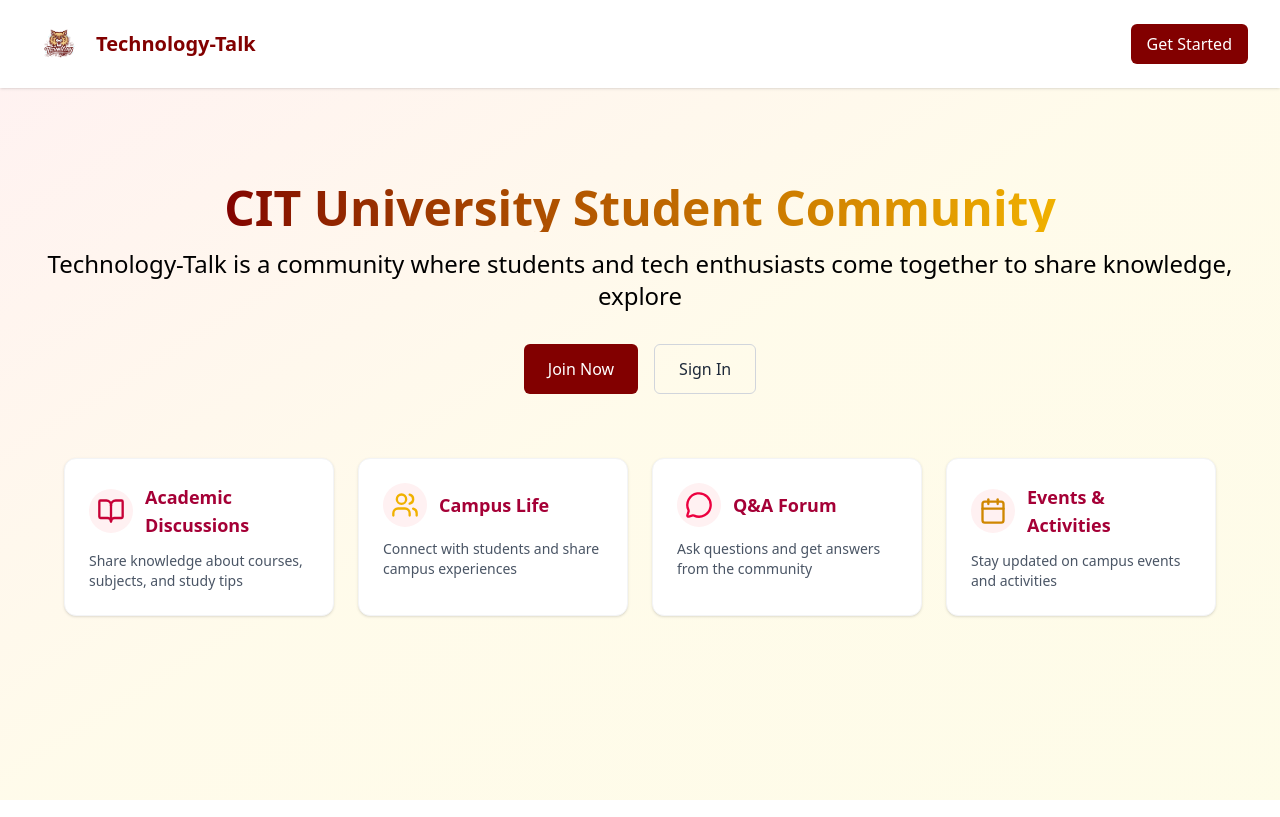
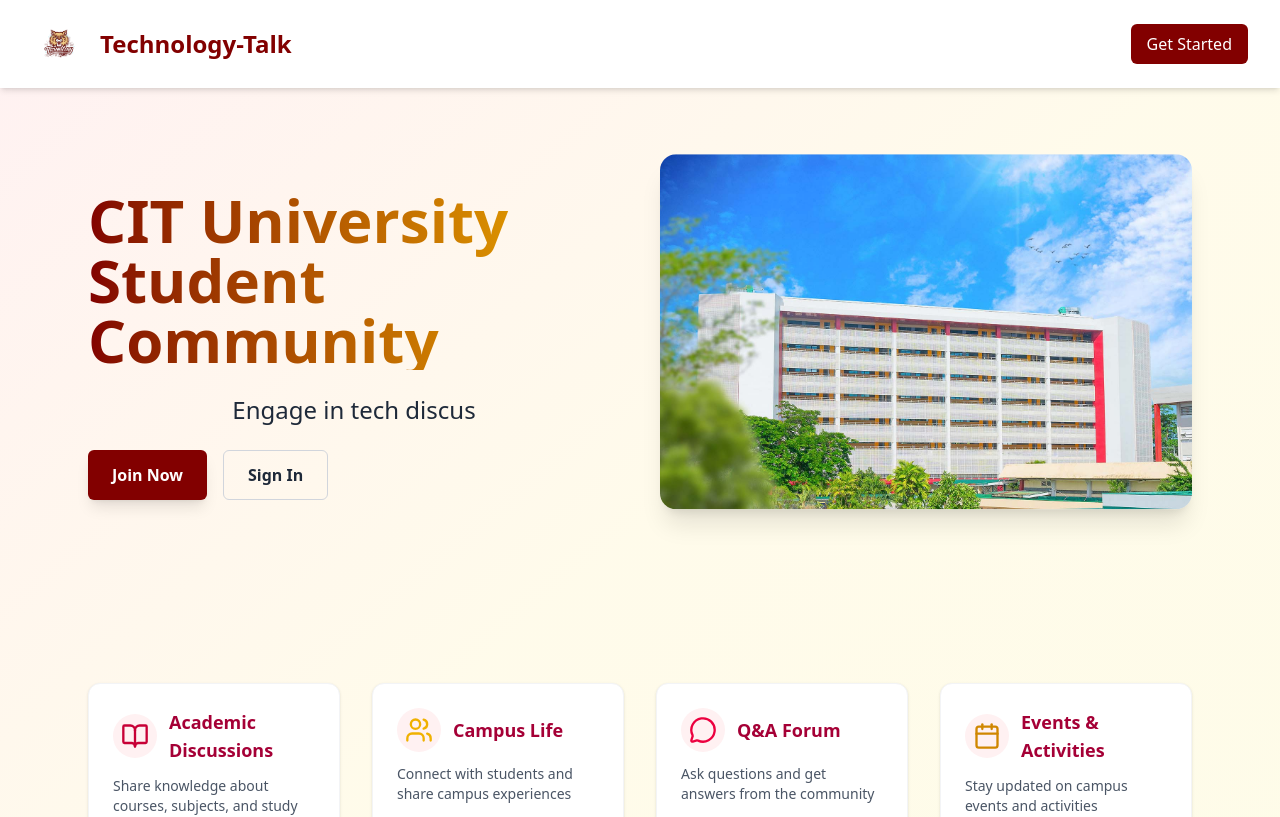
Before and after one commit to ivebaan/Technology-Talk, a React (Vite) app in the folder tech-talk/: page /technology in a window 1280 px wide. Shown: the top 817 px of the page. Built offline with nearby package versions, Linux system fonts and the light colour scheme.

Commit message:
Updated Landing page UI

```diff
--- a/tech-talk/src/components/layout/Landing.jsx
+++ b/tech-talk/src/components/layout/Landing.jsx
@@ -1,89 +1,145 @@
 import React from "react";
 import { BookOpen, Users, MessageCircle, Calendar } from "lucide-react";
 import logo from "../../assets/images/tech.png";
+import landingImg from "../../assets/images/cover.jpg";
 import FeatureCard from "../cards/FeatureCard";
 import { useNavigate } from "react-router-dom";
 import Typewriter from "../effects/Typewriter";
+import { motion } from "framer-motion";
 
 const Landing = () => {
-
   const navigate = useNavigate();
 
-  const handleLogin = () => {
-    navigate("/login")
-  }
-  const handleRegister = () => {
-    navigate("/register")
-  }
   return (
     <div className="min-h-screen bg-gradient-to-br from-rose-50 via-amber-50 to-yellow-50 text-gray-800">
       {/* Navbar */}
-      <header className="flex justify-between items-center px-8 py-4 bg-white shadow-sm">
-        <div className="flex items-center space-x-2">
-          <img src={logo} className="object-fill cursor-pointer h-14" />
-          <h1 className="text-xl font-bold text-[#820000] ">Technology-Talk</h1>
+      <header className="flex justify-between items-center px-8 py-4 bg-white shadow-md sticky top-0 z-50">
+        <div
+          className="flex items-center space-x-3 cursor-pointer"
+          onClick={() => window.scrollTo(0, 0)}
+        >
+          <img src={logo} className="h-14 w-14 object-contain" />
+          <h1 className="text-2xl font-bold text-[#820000]">Technology-Talk</h1>
         </div>
-        <button className="bg-[#820000] cursor-pointer text-white font-medium px-4 py-2 rounded-md hover:bg-[#370000] transition" onClick={handleRegister} >
+        <div className="space-x-4">
+          <button
+            className="px-4 py-2 font-medium rounded-md text-white bg-[#820000] hover:bg-[#370000] transition"
+            onClick={() => navigate("/register")}
+          >
             Get Started
           </button>
+        </div>
       </header>
 
       {/* Hero Section */}
-      <main className="flex flex-col items-center text-center px-6 py-20">
-        <h2 className="text-5xl font-extrabold text-transparent bg-clip-text bg-gradient-to-r from-[#820000] to-yellow-500 my-4">
+      <section className="flex flex-col-reverse md:flex-row items-center justify-between max-w-6xl mx-auto px-6 py-20 gap-10">
+        <motion.div
+          className="flex-1 space-y-6 text-center md:text-left"
+          initial={{ opacity: 0, x: -50 }}
+          animate={{ opacity: 1, x: 0 }}
+          transition={{ duration: 0.8 }}
+        >
+          <h2 className="text-5xl md:text-6xl font-extrabold text-transparent bg-clip-text bg-gradient-to-r from-[#820000] to-yellow-500">
             CIT University Student Community
           </h2>
+
           <Typewriter
             texts={[
-              "Technology-Talk is a community where students and tech enthusiasts come together to share knowledge, explore innovations, and collaborate on meaningful projects.",
-              "Join Technology-Talk to engage in discussions about the latest technologies, discover new ideas, and connect with like-minded individuals passionate about learning and growth.",
-              "Technology-Talk empowers students to learn from each other, exchange insights, and stay updated on emerging trends in technology and innovation.",
-              "Collaborate, communicate, and innovate with Technology-Talk — a platform designed to make technology discussions interactive, engaging, and accessible to everyone.",
-              "At Technology-Talk, ideas turn into projects. Students can brainstorm, discuss, and build solutions together while expanding their tech knowledge and skills.",
+              "Share knowledge, collaborate, and learn with fellow students.",
+              "Engage in tech discussions, discover new ideas, and join campus projects.",
+              "Your ideas turn into real projects — brainstorm, discuss, and innovate together.",
             ]}
             speed={50}
             pause={1500}
-            textSize={"2xl"}
-            color="text-black"
+            textSize="2xl"
+            color="text-gray-800"
           />
 
-        <div className="mt-8 flex space-x-4">
-          <button className="bg-[#820000] text-white px-6 py-3 rounded-md font-medium hover:bg-[#370000] transition cursor-pointer" onClick={handleRegister}>
+          <div className="mt-6 flex justify-center md:justify-start gap-4 flex-wrap">
+            <motion.button
+              onClick={() => navigate("/register")}
+              whileHover={{ scale: 1.05 }}
+              whileTap={{ scale: 0.95 }}
+              className="px-6 py-3 bg-[#820000] text-white rounded-md font-semibold hover:bg-[#370000] transition shadow-lg"
+            >
               Join Now
-          </button>
-          <button className="border border-gray-300 px-6 py-3 rounded-md font-medium hover:bg-gray-200 transition cursor-pointer" onClick={handleLogin}>
+            </motion.button>
+            <motion.button
+              onClick={() => navigate("/login")}
+              whileHover={{ scale: 1.05 }}
+              whileTap={{ scale: 0.95 }}
+              className="px-6 py-3 border border-gray-300 rounded-md font-semibold hover:bg-gray-200 transition"
+            >
               Sign In
-          </button>
+            </motion.button>
           </div>
+        </motion.div>
 
-        {/* Feature Cards */}
-        <div className="grid grid-cols-1 md:grid-cols-4 gap-6 mt-16 max-w-6xl w-full">
-          <FeatureCard
-            icon={<BookOpen className="text-rose-700" size={28} />}
-            title="Academic Discussions"
-            desc="Share knowledge about courses, subjects, and study tips"
+      <motion.div
+        className="flex-1 flex justify-center md:justify-end"
+        initial={{ opacity: 0, x: 50 }}
+        animate={{ opacity: 1, x: 0 }}
+        transition={{ duration: 0.8 }}
+      >
+        <motion.img
+          src={landingImg}
+          alt="Landing Illustration"
+          className="w-full max-w-2xl rounded-2xl shadow-xl object-cover"
+          animate={{
+            y: [0, -15, 0],   // Moves up, then down
+          }}
+          transition={{
+            duration: 4,      // Slow floating speed
+            repeat: Infinity, // Loop forever
+            ease: "easeInOut"
+          }}
         />
-          <FeatureCard
-            icon={<Users className="text-yellow-500" size={28} />}
-            title="Campus Life"
-            desc="Connect with students and share campus experiences"
-          />
-          <FeatureCard
-            icon={<MessageCircle className="text-rose-600" size={28} />}
-            title="Q&A Forum"
-            desc="Ask questions and get answers from the community"
-          />
-          <FeatureCard
-            icon={<Calendar className="text-yellow-600" size={28} />}
-            title="Events & Activities"
-            desc="Stay updated on campus events and activities"
-          />
-        </div>
-      </main>
+      </motion.div>
+
+      </section>
+
+      {/* Features Section */}
+      <section className="max-w-6xl mx-auto px-6 mt-20 grid grid-cols-1 sm:grid-cols-2 md:grid-cols-4 gap-8">
+        {[
+          {
+            icon: <BookOpen className="text-rose-700" size={28} />,
+            title: "Academic Discussions",
+            desc: "Share knowledge about courses, subjects, and study tips",
+          },
+          {
+            icon: <Users className="text-yellow-500" size={28} />,
+            title: "Campus Life",
+            desc: "Connect with students and share campus experiences",
+          },
+          {
+            icon: <MessageCircle className="text-rose-600" size={28} />,
+            title: "Q&A Forum",
+            desc: "Ask questions and get answers from the community",
+          },
+          {
+            icon: <Calendar className="text-yellow-600" size={28} />,
+            title: "Events & Activities",
+            desc: "Stay updated on campus events and activities",
+          },
+        ].map((feature, idx) => (
+          <motion.div
+            key={idx}
+            initial={{ opacity: 0, y: 30 }}
+            whileInView={{ opacity: 1, y: 0 }}
+            viewport={{ once: true }}
+            transition={{ duration: 0.6, delay: idx * 0.2 }}
+          >
+            <FeatureCard {...feature} />
+          </motion.div>
+        ))}
+      </section>
+
+      {/* Footer */}
+      <footer className="mt-32 py-8 text-center text-gray-500 text-sm">
+        &copy; 2025 Technology-Talk. All rights reserved.
+      </footer>
     </div>
   );
 };
 
-
-
 export default Landing;
```
Lines whose indentation alone changed are shown as unchanged.
